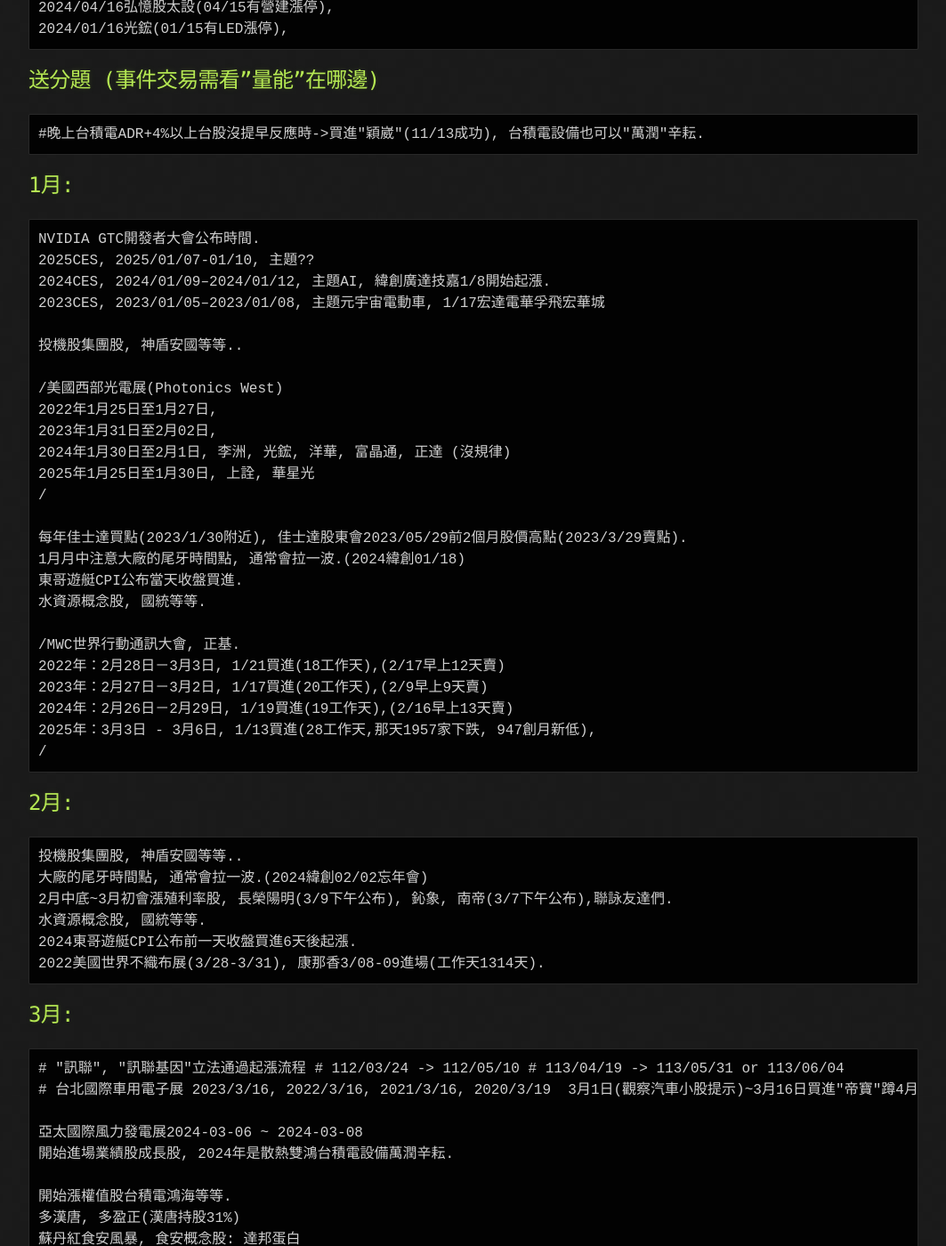
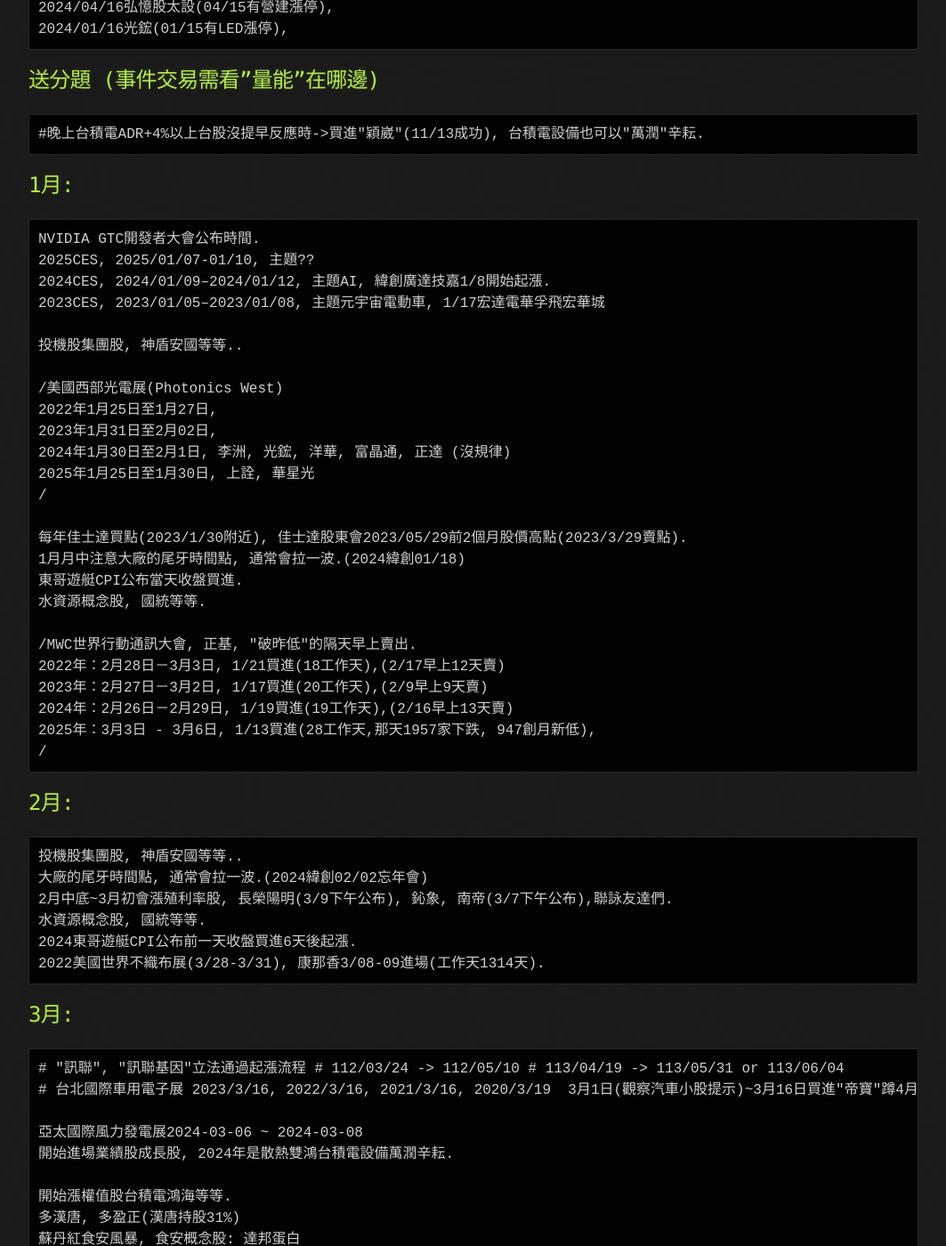
Before and after one commit to lepg5487/Stock_God, a Jekyll site: the page built from experience.md, in a window 1280 px wide and 1400 px high, scrolled down 1429 px. Shown: the whole window at 89% size, without its empty margins (108-1171 px from the left). Built offline with Jekyll 4.4.1, drawn with Linux system fonts in a browser that asks for light colours; our own code applies the rules of GitHub Pages for plain Markdown files.

Commit message:
Update experience.md

```diff
--- a/experience.md
+++ b/experience.md
@@ -77,7 +77,7 @@
 東哥遊艇CPI公布當天收盤買進.
 水資源概念股, 國統等等.
 
-/MWC世界行動通訊大會, 正基.
+/MWC世界行動通訊大會, 正基, "破昨低"的隔天早上賣出.
 2022年：2月28日－3月3日, 1/21買進(18工作天),(2/17早上12天賣)
 2023年：2月27日－3月2日, 1/17買進(20工作天),(2/9早上9天賣)
 2024年：2月26日－2月29日, 1/19買進(19工作天),(2/16早上13天賣)
```
